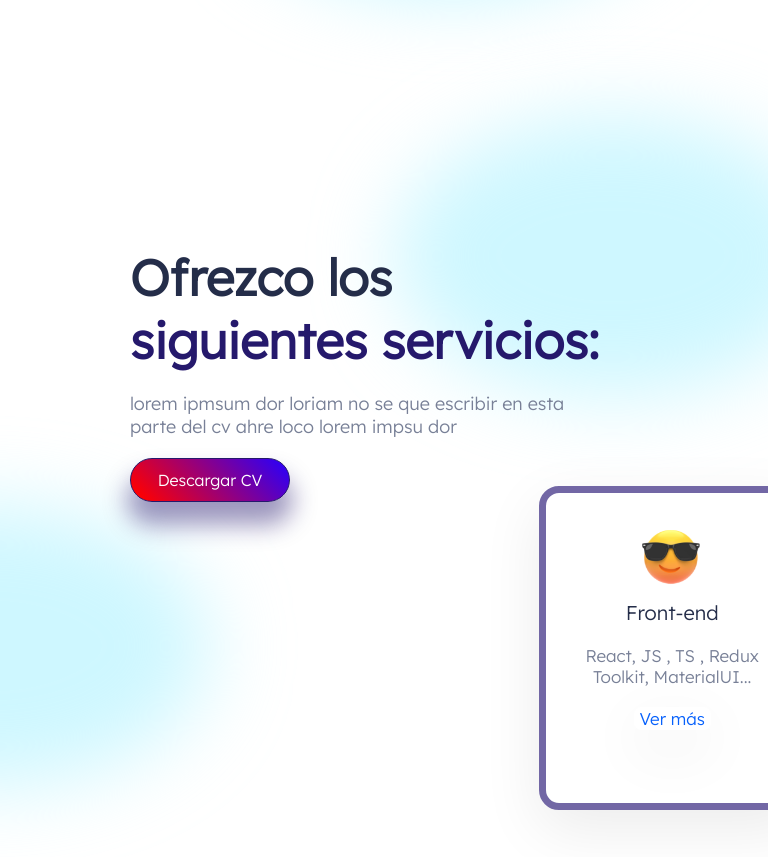
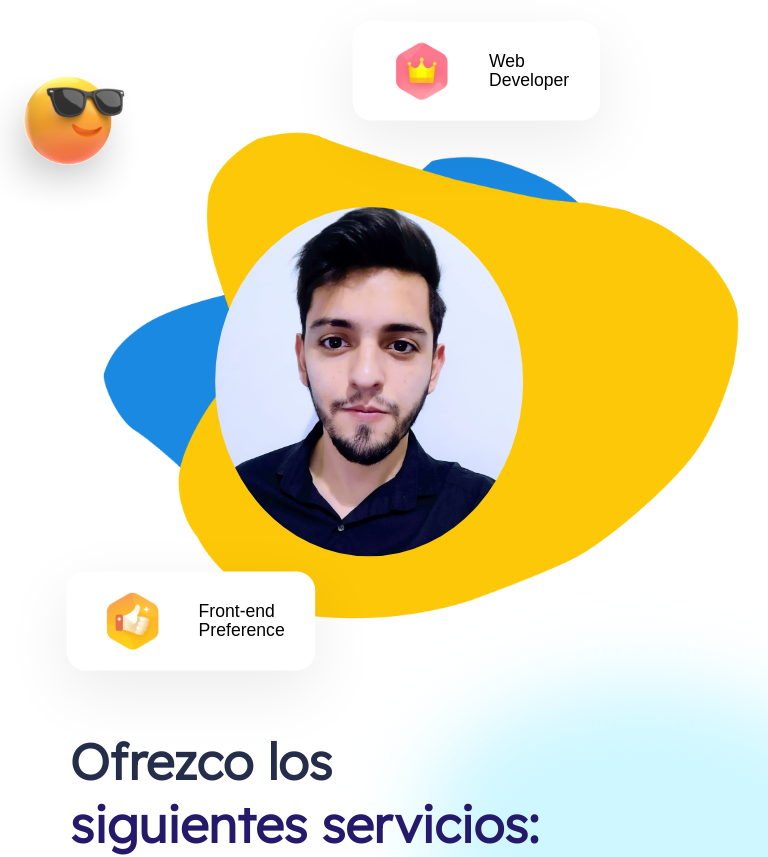
Before and after one commit to MarkoAyala/Portfolio, a React (Create React App) app: page / in a window 768 px wide. Shown: the part 760-1617 px from the top of the page. Built offline with nearby package versions, Linux system fonts and the light colour scheme.

Commit message:
responsive end

```diff
--- a/src/Components/NavBar/Contact/Contact.css
+++ b/src/Components/NavBar/Contact/Contact.css
@@ -48,3 +48,17 @@ textarea{
     }
 
 }
+
+@media screen and (max-width:899px) and (min-width:481px){
+    .contact-form{
+        padding: 0;
+        flex-direction: column;
+        gap: 5rem;
+        height: 40rem;
+        margin-bottom: 1rem;
+        text-align: center;
+    }
+    .c-right .user{
+        width: 16rem;
+    }
+}
--- a/src/Components/NavBar/Intro/Intro.css
+++ b/src/Components/NavBar/Intro/Intro.css
@@ -163,3 +163,32 @@ font-size: 3rem;
         margin-left: -4rem !important;
     }
 }
+@media screen and (max-width:899px) and (min-width:481px){
+    .intro{
+        flex-direction: column;
+        height: 64rem;
+        gap:7rem;
+    }
+    .i-right{
+        transform: scale(1.1);
+        left: 2.5rem;
+    }
+    .i-right .blur{
+        display: none;
+    }
+    .floating-div:nth-of-type(1){
+        top:-5rem !important;
+        left: 12rem !important;
+    }
+    .floating-div:nth-of-type(2){
+        left: -1rem !important;
+        top: 20rem !important;
+    }
+    .fotoCV{
+        width: 350px;
+        margin-left: 4rem !important;
+        position: absolute !important;
+        top: 5% !important;
+        left: 0% !important;
+    }
+}
--- a/src/Components/NavBar/Services/Services.css
+++ b/src/Components/NavBar/Services/Services.css
@@ -82,3 +82,24 @@
         margin-left: 8rem;
     }
 }
+
+@media screen and (max-width:899px) and (min-width:481px){
+    .services{
+        margin-top: 0;
+        flex-direction: column;
+        gap: 5rem;
+        height: 66rem;
+        padding: 0;
+
+    }
+    .cards{
+        display: flex;
+        flex-direction: column;
+        gap: 17rem;
+    }
+    .cards>*{
+        position: static;
+          display: flex;
+        justify-content: center;
+    }
+}
```
Also changed, not shown: src/img/portfolioimg.png.
